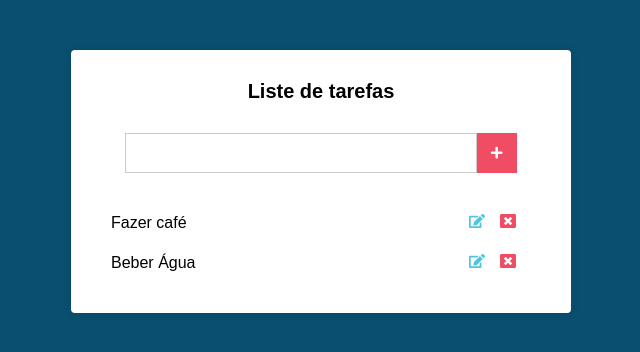
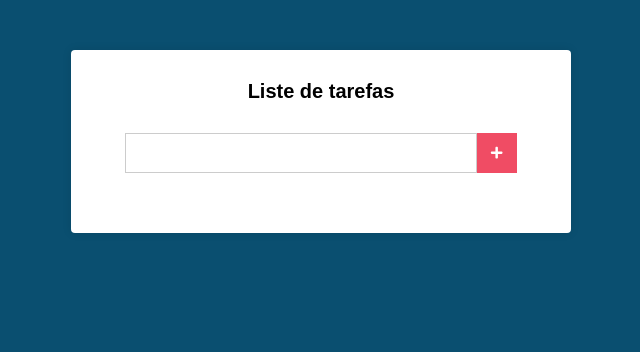
Before and after one commit to jonathatargino/IFCE_JS_JONATHATARGINO, a React (Create React App) app in the folder estudo/react/class-components/lista-tarefas/: page / in a window 1280 px wide. Shown: the top 352 px of the page, without its empty margins (319-959 px from the left). Built offline with nearby package versions, Linux system fonts and the light colour scheme.

Commit message:
Apagando tarefas

```diff
--- a/estudo/react/class-components/lista-tarefas/src/components/Main.js
+++ b/estudo/react/class-components/lista-tarefas/src/components/Main.js
@@ -10,10 +10,7 @@ import { FaEdit, FaWindowClose } from 'react-icons/fa';
 export default class Main extends Component {
   state = {
     novaTarefa: '',
-    tarefas: [
-      'Fazer café',
-      'Beber Água',
-    ],
+    tarefas: [],
   };
 
   handleFormSubmit = (e) => {
@@ -35,6 +32,20 @@ export default class Main extends Component {
     this.setState({ novaTarefa: e.target.value });
   };
 
+  handleEdit = (e, index) => {
+    console.log('Edit', index);
+  };
+
+  handleDelete = (e, index) => {
+    const { tarefas } = this.state;
+    const novasTarefas = [...tarefas];
+    novasTarefas.splice(index, 1);
+
+    this.setState({
+      tarefas: [...novasTarefas],
+    });
+  };
+
   render() {
     const { novaTarefa, tarefas } = this.state;
     return (
@@ -53,12 +64,18 @@ export default class Main extends Component {
         </form>
 
         <ul className="tarefas">
-          {tarefas.map((tarefa) => (
+          {tarefas.map((tarefa, index) => (
             <li key={tarefa}>
               {tarefa}
               <div>
-                <FaEdit className="edit" />
-                <FaWindowClose className="delete" />
+                <FaEdit
+                  onClick={(e) => this.handleEdit(e, index)}
+                  className="edit"
+                />
+                <FaWindowClose
+                  onClick={(e) => this.handleDelete(e, index)}
+                  className="delete"
+                />
               </div>
             </li>
           ))}
```
Also changed, not shown: estudo/react/class-components/lista-tarefas/.eslintrc.js.
